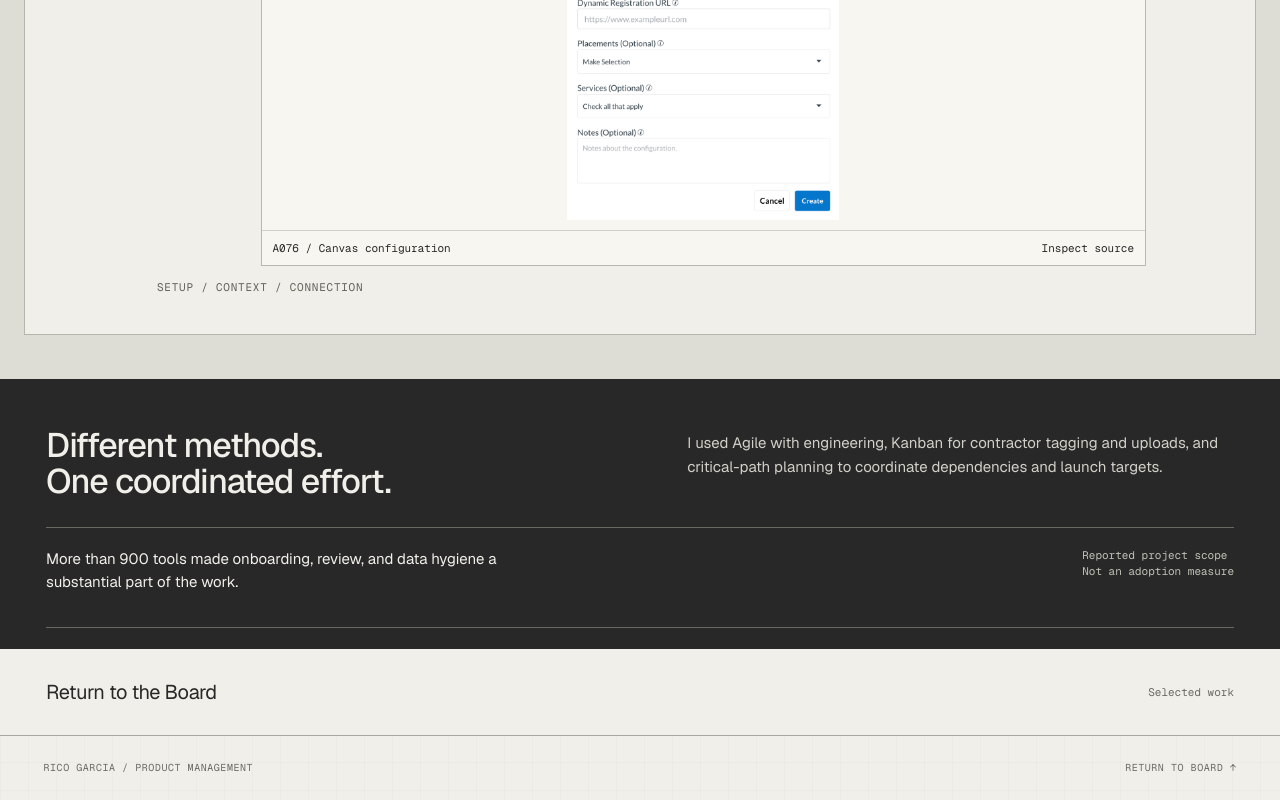
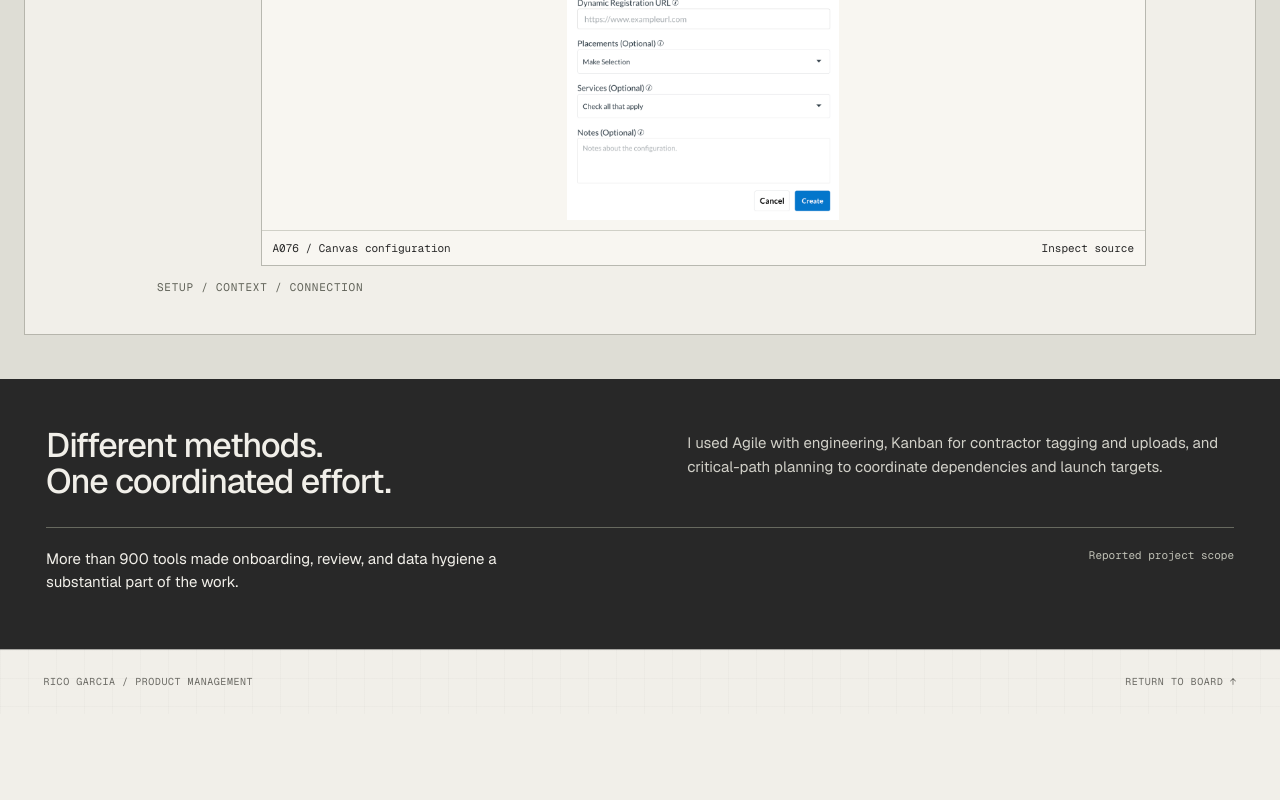
Before and after one commit to ricardougarcia/magpie-dashboards-work, a Next.js app: page /work/lti in a window 1280 px wide. Shown: the part 2598-3398 px from the top of the page. After the commit the page ends 3312 px from the top, so only its background shows below. Built offline with nearby package versions, Linux system fonts and the light colour scheme.

Commit message:
Remove annotated LTI ending elements

```diff
--- a/src/components/portfolio/lti-page.tsx
+++ b/src/components/portfolio/lti-page.tsx
@@ -1,7 +1,6 @@
 import { CoordinateCursor } from "@/components/coordinate-cursor";
 import { ltiAssets, ltiRecord } from "@/data/lti";
 import { PortfolioShell } from "./portfolio-shell";
-import { PortfolioLink } from "./portfolio-link";
 import { LtiArtifact } from "./lti-artifact";
 import { LtiMotion, LtiWorkstreams } from "./lti-motion";
 import styles from "./lti.module.css";
@@ -81,10 +80,8 @@ export function LtiPage() {
           <section className={cx("beat", "relay-delivery", "graphite")} data-lti-beat aria-labelledby="delivery-title">
             <h2 id="delivery-title">Different methods.<br />One coordinated effort.</h2>
             <p className={styles.copy}>I used Agile with engineering, Kanban for contractor tagging and uploads, and critical-path planning to coordinate dependencies and launch targets.</p>
-            <div className={styles["relay-delivery-note"]}><p>More than 900 tools made onboarding, review, and data hygiene a substantial part of the work.</p><span className={styles.caption}>Reported project scope<br />Not an adoption measure</span></div>
-            <span className={styles["relay-closing-rule"]} aria-hidden="true" />
+            <div className={styles["relay-delivery-note"]}><p>More than 900 tools made onboarding, review, and data hygiene a substantial part of the work.</p><span className={styles.caption}>Reported project scope</span></div>
           </section>
-          <PortfolioLink href="/drawer" className={styles.returnLink} data-board-return><span>Return to the Board</span><span>Selected work</span></PortfolioLink>
         </article>
       </LtiMotion>
     </main>
--- a/src/components/portfolio/lti.module.css
+++ b/src/components/portfolio/lti.module.css
@@ -341,16 +341,6 @@
   flex:none;
   color:#c0c1b6
 }
-.relay .relay-closing-rule {
-  position:absolute;
-  left:46px;
-  right:46px;
-  bottom:21px;
-  height:1px;
-  background:#67695f;
-  transform:scaleX(calc(.1 + var(--phase,0)*.9));
-  transform-origin:left
-}
 @container(max-width:520px) {
   .relay .relay-opening {
     padding:29px 22px 0
@@ -476,10 +466,6 @@
   .relay .relay-delivery-note .caption {
     display:block;
     margin-top:12px
-  }
-  .relay .relay-closing-rule {
-    left:22px;
-    right:22px
   }
 }
 .relay .workstream-joint {
@@ -725,29 +711,6 @@
 .relay .relay-decision em {
   color:var(--signal-text)
 }
-.returnLink {
-  display:flex;
-  justify-content:space-between;
-  align-items:center;
-  gap:24px;
-  padding:28px 46px;
-  background:var(--paper);
-  text-decoration:none;
-  font-size:20px;
-  letter-spacing:-.025em
-}
-.returnLink span:last-child {
-  font:11px var(--font-mono),monospace;
-  letter-spacing:0;
-  color:var(--muted)
-}
-.returnLink:hover {
-  color:var(--signal-text)
-}
-.returnLink:focus-visible {
-  outline:2px solid var(--signal);
-  outline-offset:-6px
-}
 @container(min-width:1100px) {
   .relay .copy {
     font-size:16px
@@ -783,10 +746,6 @@
   .relay .relay-configure-source :global([data-lti-preview]) {
     height:240px
   }
-  .returnLink {
-    padding:24px 22px;
-    font-size:18px
-  }
 }
 @media(prefers-reduced-motion:reduce) {
   .relay .beat,.relay .workstream-joint {
@@ -817,7 +776,4 @@
     transform:none;
     break-inside:avoid
   }
-  .returnLink {
-    display:none
-  }
 }
```
